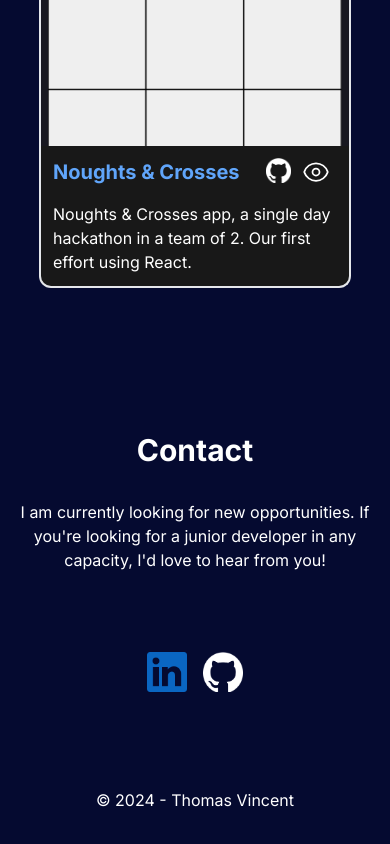
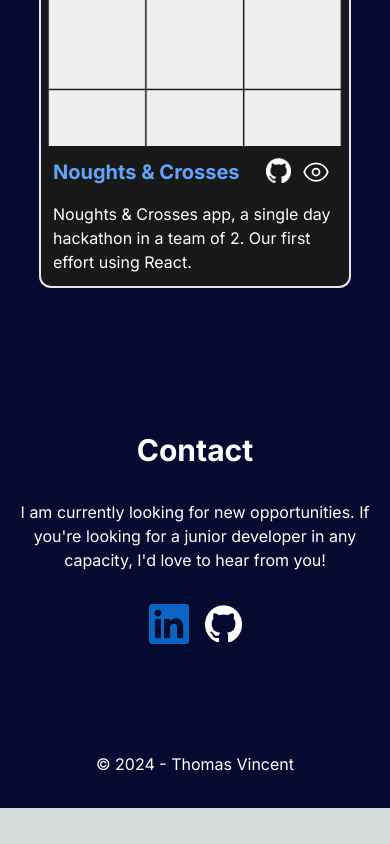
Before and after one commit to tvincent23/Portfolio, a Next.js app in the folder my-app/: page / in a window 390 px wide. Shown: the part 4019-4863 px from the top of the page. After the commit the page ends 4827 px from the top, so only its background shows below. Built offline with nearby package versions, Linux system fonts and the light colour scheme.

Commit message:
spacing ammended for contact section

```diff
--- a/my-app/app/components/Contact.jsx
+++ b/my-app/app/components/Contact.jsx
@@ -13,12 +13,12 @@ const Contact = () => {
       <p className="mt-36 text-white font-bold text-3xl 2xl:text-4xl">
         Contact
       </p>
-      <div className="mt-8 flex flex-col md:flex-row-reverse gap-16 justify-center items-center">
+      <div className="mt-8 flex flex-col md:flex-row-reverse gap-8 md:gap-16 justify-center items-center">
         <p className="max-w-[400px] lg:max-w-[600px] lg:text-xl px-2 sm:px-0 ">
           I am currently looking for new opportunities. If you're looking for a
           junior developer in any capacity, I'd love to hear from you!{" "}
         </p>
-        <div className="flex flex-row gap-4 mt-4 items-center justify-center md:justify-start">
+        <div className="flex flex-row gap-4 md:mt-4 items-center justify-center md:justify-start">
           <Link
             href="https://linkedin.com/in/thomas--vincent"
             target="_blank"
@@ -28,7 +28,7 @@ const Contact = () => {
             <Image
               src={linkedInLogo}
               alt="LinkedIn Logo"
-              className="w-[40px] h-[40px] text-white"
+              className="w-[40px] h-[40px] text-white mb-3"
             />
           </Link>{" "}
           <Link
@@ -40,7 +40,7 @@ const Contact = () => {
             <Image
               src={githubLogo}
               alt="GitHub Logo"
-              className="w-[40px] h-[40px]"
+              className="w-[37px] h-[37px] mb-3.5"
             />
           </Link>{" "}
         </div>
--- a/my-app/app/components/ProjectDetails.jsx
+++ b/my-app/app/components/ProjectDetails.jsx
@@ -5,7 +5,6 @@ import Image from "next/image";
 import Link from "next/link";
 
 const ProjectDetails = ({ imgUrl, title, description, gitUrl, previewUrl }) => {
-  console.log(gitUrl);
   return (
     <div className="mt-8">
       <div
```
